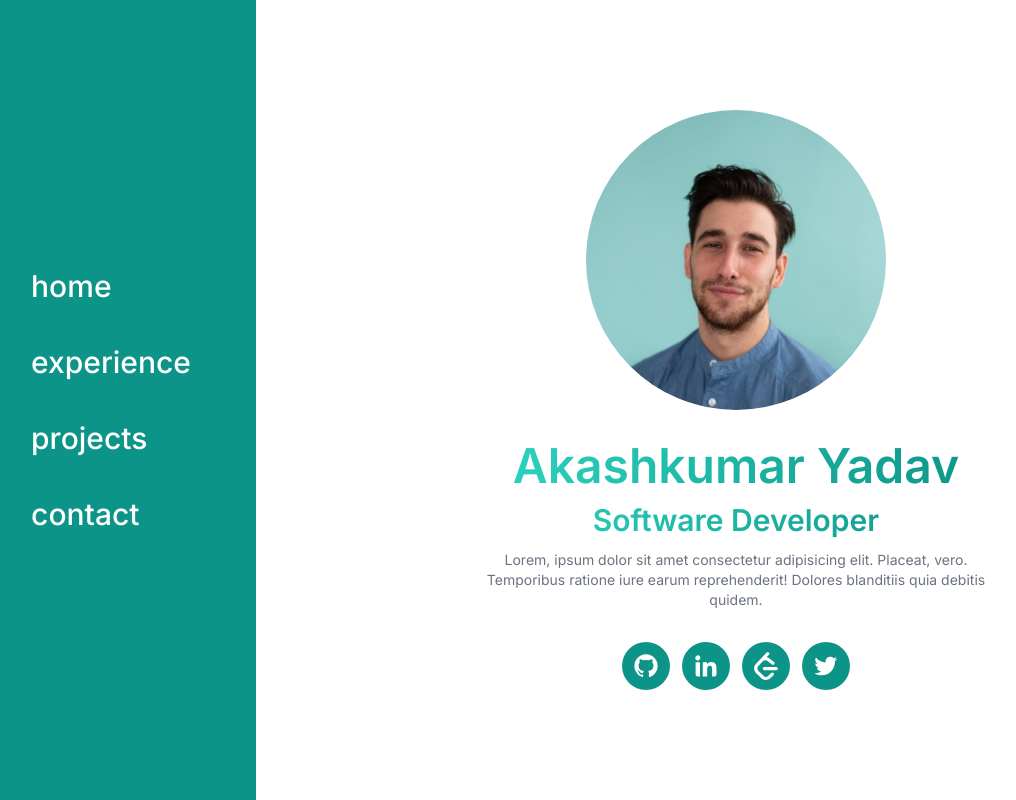
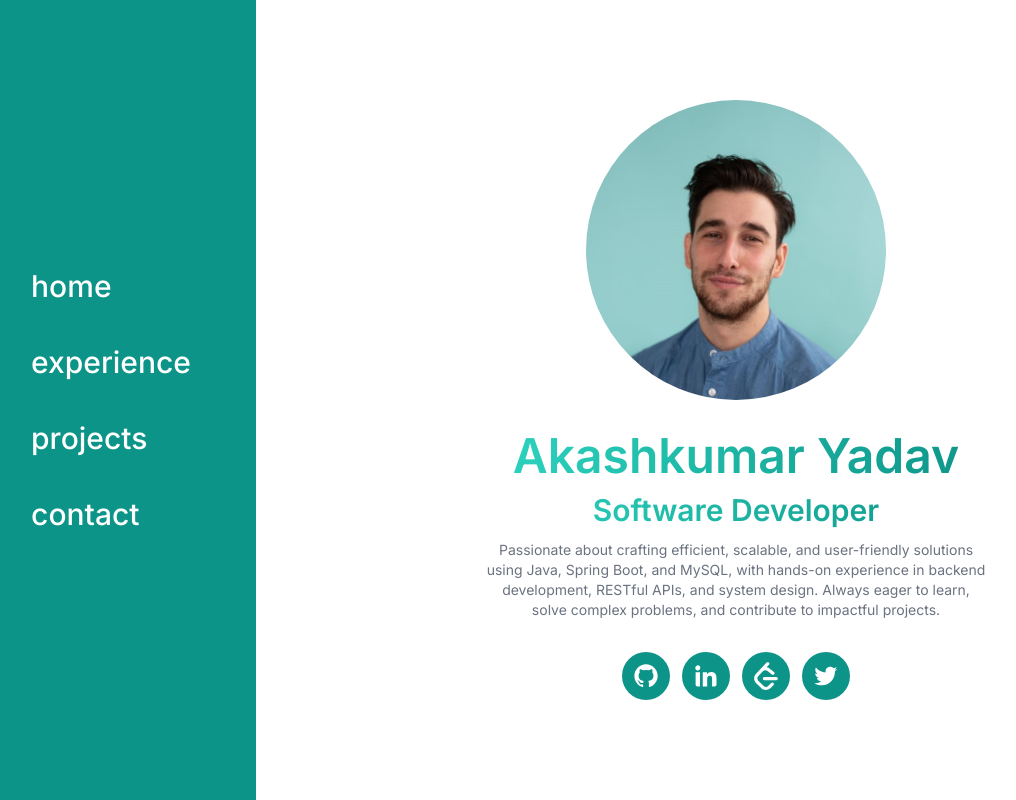
Before and after one commit to Akashkumar231/Akashkumar_Portfolio, a React (Vite) app: page / in a window 1280 px wide. Shown: the top 800 px of the page, without its empty margins (64-1080 px from the left). Built offline with nearby package versions, Linux system fonts and the light colour scheme.

Commit message:
Updated home component

```diff
--- a/src/components/Home.jsx
+++ b/src/components/Home.jsx
@@ -19,9 +19,7 @@ const Home = () => {
         Software Developer
         </h3>
       <p className='max-w-[500px] text-sm text-gray-500'>
-      Lorem, ipsum dolor sit amet consectetur adipisicing elit.
-      Placeat, vero. Temporibus ratione iure earum reprehenderit!
-      Dolores blanditiis quia debitis quidem.
+      Passionate about crafting efficient, scalable, and user-friendly solutions using Java, Spring Boot, and MySQL, with hands-on experience in backend development, RESTful APIs, and system design. Always eager to learn, solve complex problems, and contribute to impactful projects.
       </p>
      </div>
 
```
